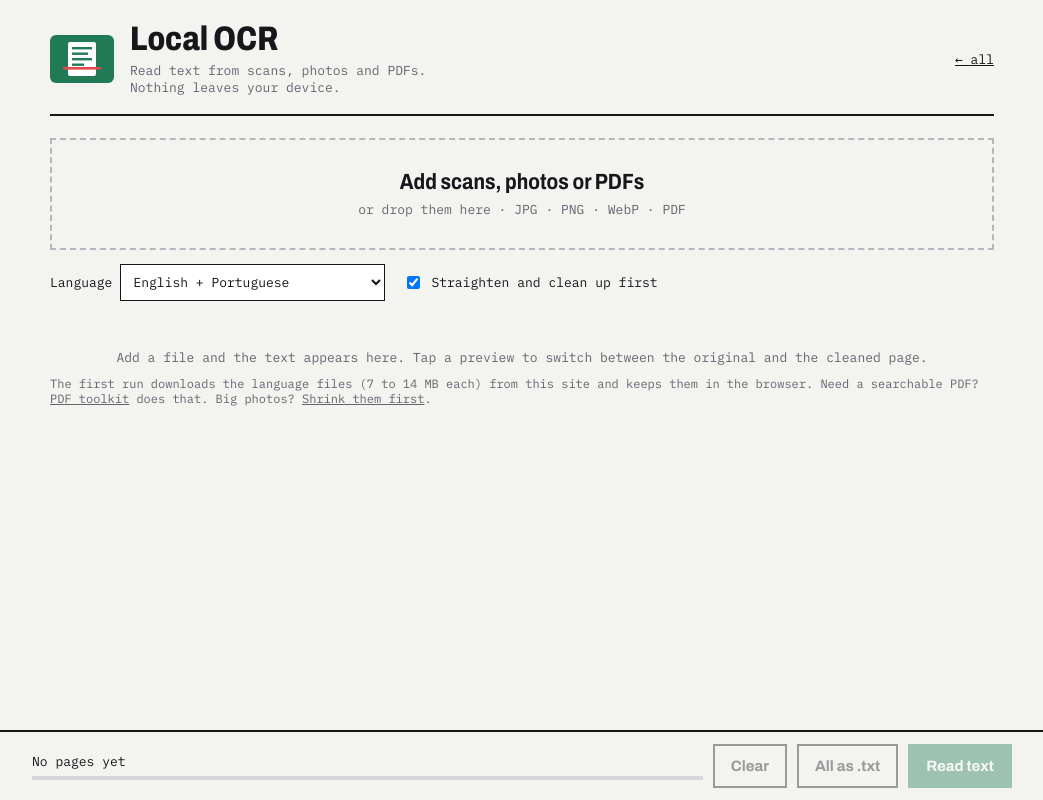
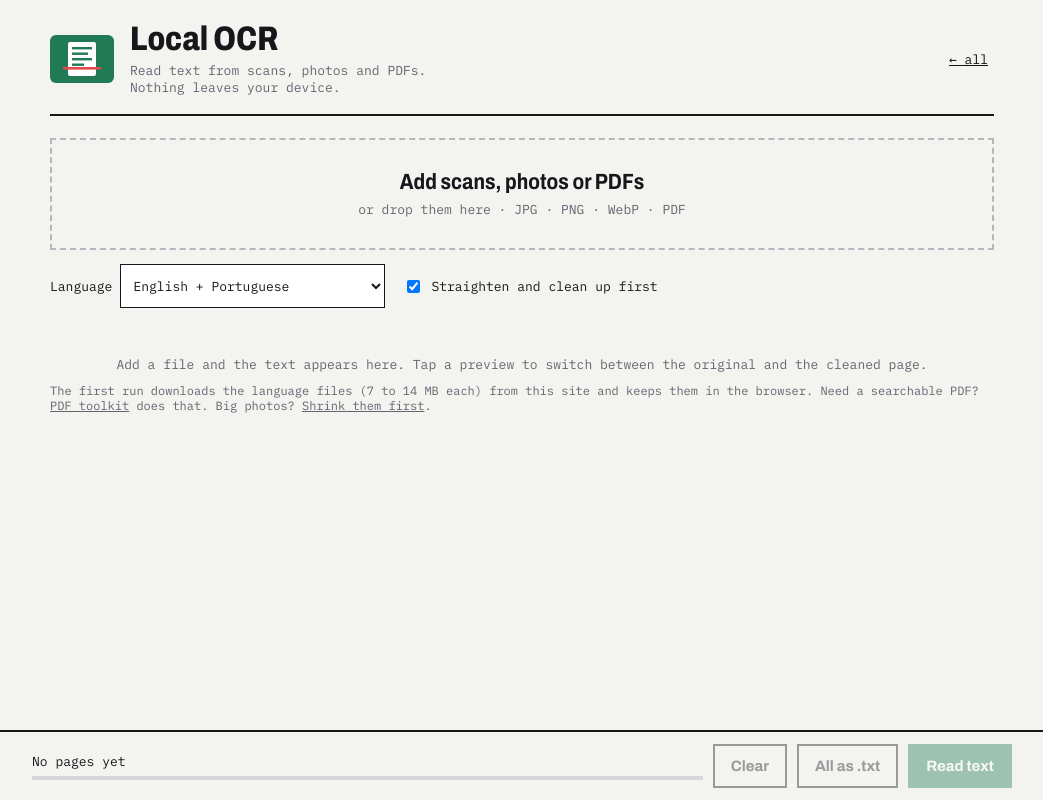
Before and after one commit to davydmedvedchuk/local-ocr, a plain HTML site: page index.html in a window 1280 px wide. Shown: the whole page, without its empty margins (118-1161 px from the left). Drawn offline with Linux system fonts and the light colour scheme.

Commit message:
Polish: bigger tap targets

```diff
--- a/index.html
+++ b/index.html
@@ -50,6 +50,8 @@ button.b:disabled{opacity:.4;cursor:default}
 .empty{margin-top:30px;font:400 13px var(--mono);color:var(--muted);text-align:center}
 .hint{margin-top:10px;font:400 12px var(--mono);color:var(--muted)}
 .hint a{color:inherit}
+header a.back,.back{display:inline-flex;align-items:center;min-height:44px;padding:0 6px}
+select{min-height:44px}
 </style>
 </head>
 <body>
```
